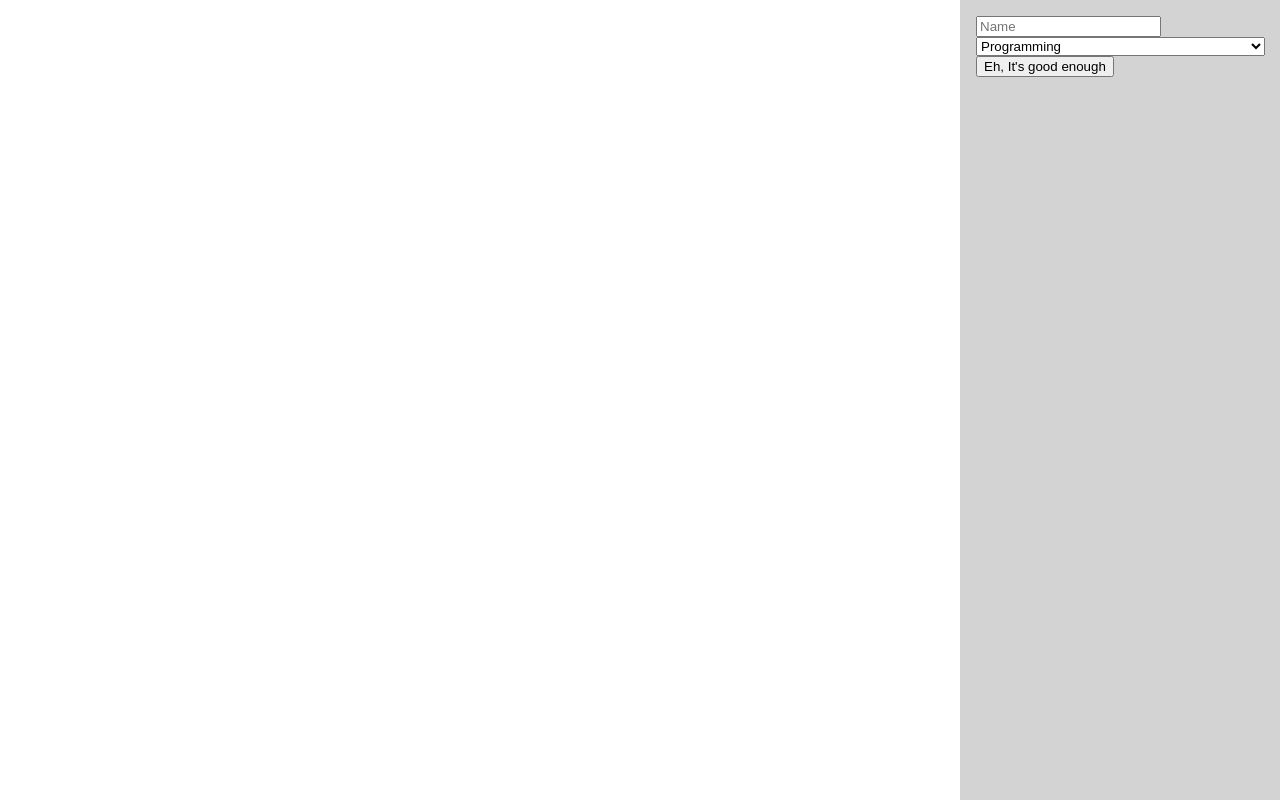
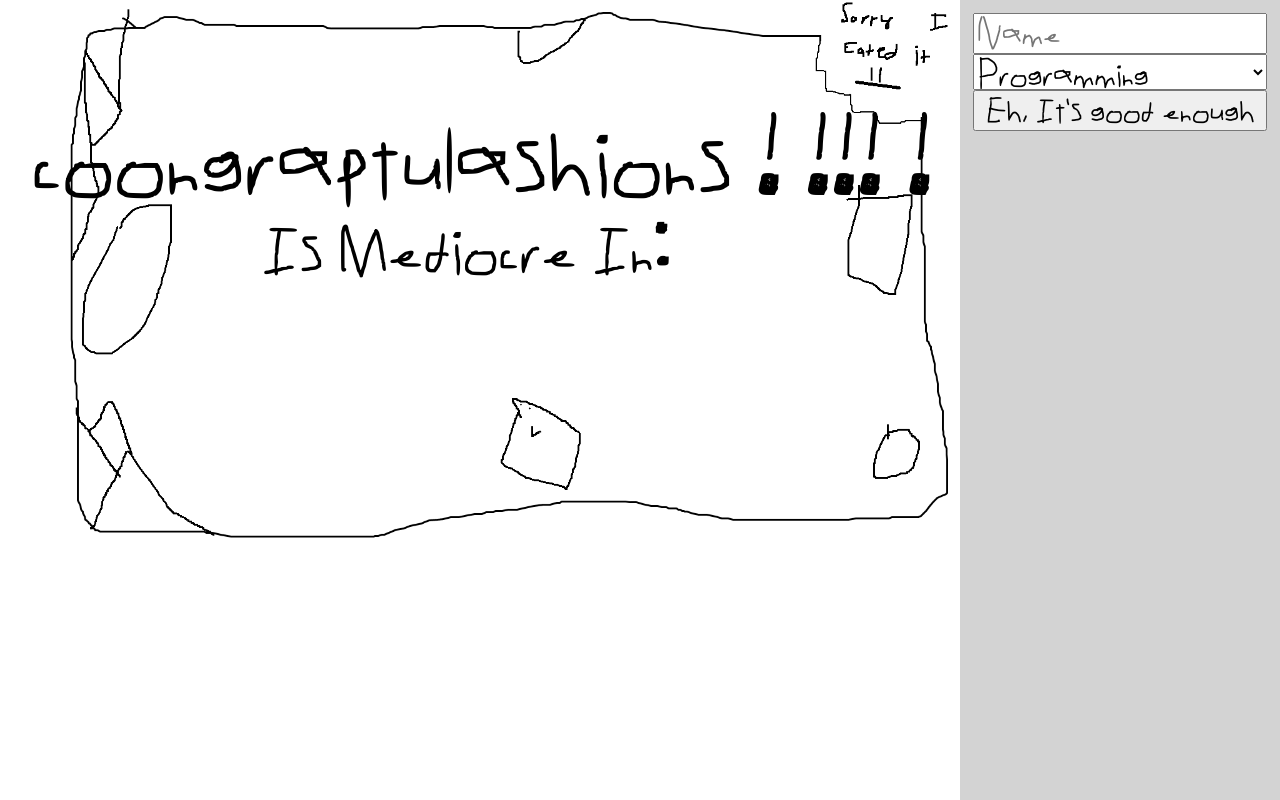
Before and after one commit to JoshDoesStuff/CertifiedMediocrity, a plain HTML site: page index.html in a window 1280 px wide. Drawn offline with Linux system fonts and the light colour scheme.

Commit message:
eh, its good enough

```diff
--- a/index.html
+++ b/index.html
@@ -11,9 +11,12 @@
     <div class="pagewrapper">
 
         <section class="left">
+            <section class="theTextThatDoesNotChange">
+                <h1>coongraptulashions ! !!! !</h1>
+                <h2> <span id="nameOutput" class="visible"></span> Is Mediocre In:</h2>
+            </section>
+            <div class="certificate " id="certificate" class="funniFont">
 
-            <div class="certificate " id="certificate">
-                <span id="nameOutput" class="visible"></span>
                 <span id="info"></span>
             </div>
 
@@ -31,7 +34,7 @@
                     <option value="C">Making Decisions 	&#40;Good or Bad I Don't Care&#41;</option>
                     <option value="D">Following Instructions</option>
                 </select>
-                <input type="submit" value="Eh, It's good enough">
+                <input type="submit" value="Eh, It's good enough" id="button">
 
             </form>
         </section>
--- a/main.css
+++ b/main.css
@@ -18,10 +18,63 @@ body {
 .left{
     width: 75vw;
     padding: 1em;
+    background-image: url(/Assets/frame.png);
+    background-size: contain;
+    background-repeat: no-repeat;
 }
 
 .right {
     width: 25vw;
     background-color: lightgray;
-    padding: 1em;
+    padding: 1vw;
 }
+
+
+.funniFont {
+    font-family: Mid;
+}
+
+.theTextThatDoesNotChange {
+    font-size:5rem;
+    display:flex;
+    align-items: center;
+    flex-direction: column;
+
+}
+
+h2 {
+    font-size: 4rem;
+    margin-right:30px
+
+}
+
+* {
+    font-family: mid;
+    color: black;
+
+
+}
+
+#type {
+    width:23vw;
+    font-size:2rem;
+    font-weight: bold;
+}
+
+#button {
+    width:23vw;
+    font-size:2rem;
+    font-weight: bold;
+}
+
+#name {
+    width:23vw;
+    font-size:2rem;
+    font-weight: bold;
+}
+
+
+h1 {
+    margin-bottom: -50px;
+
+}
```
Also changed, not shown: TheCertificateFiles/option1.html (deleted).
